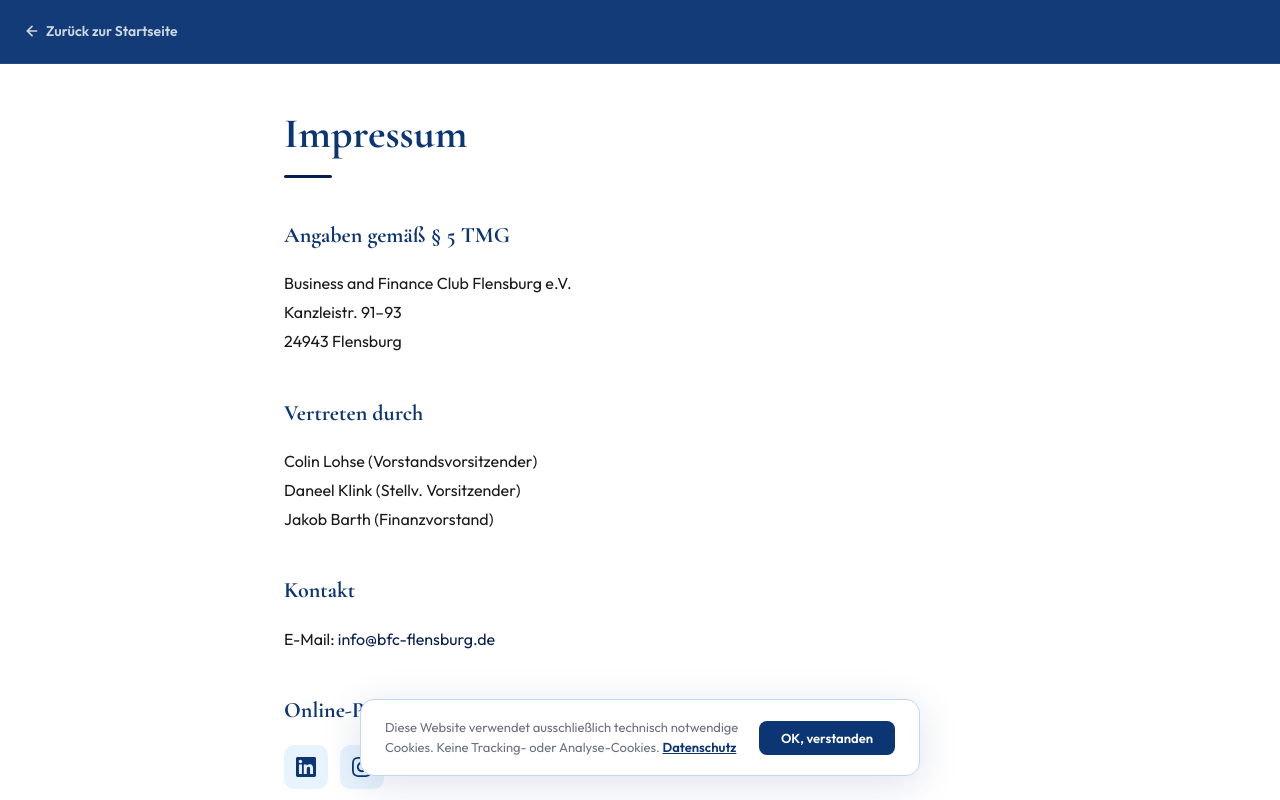
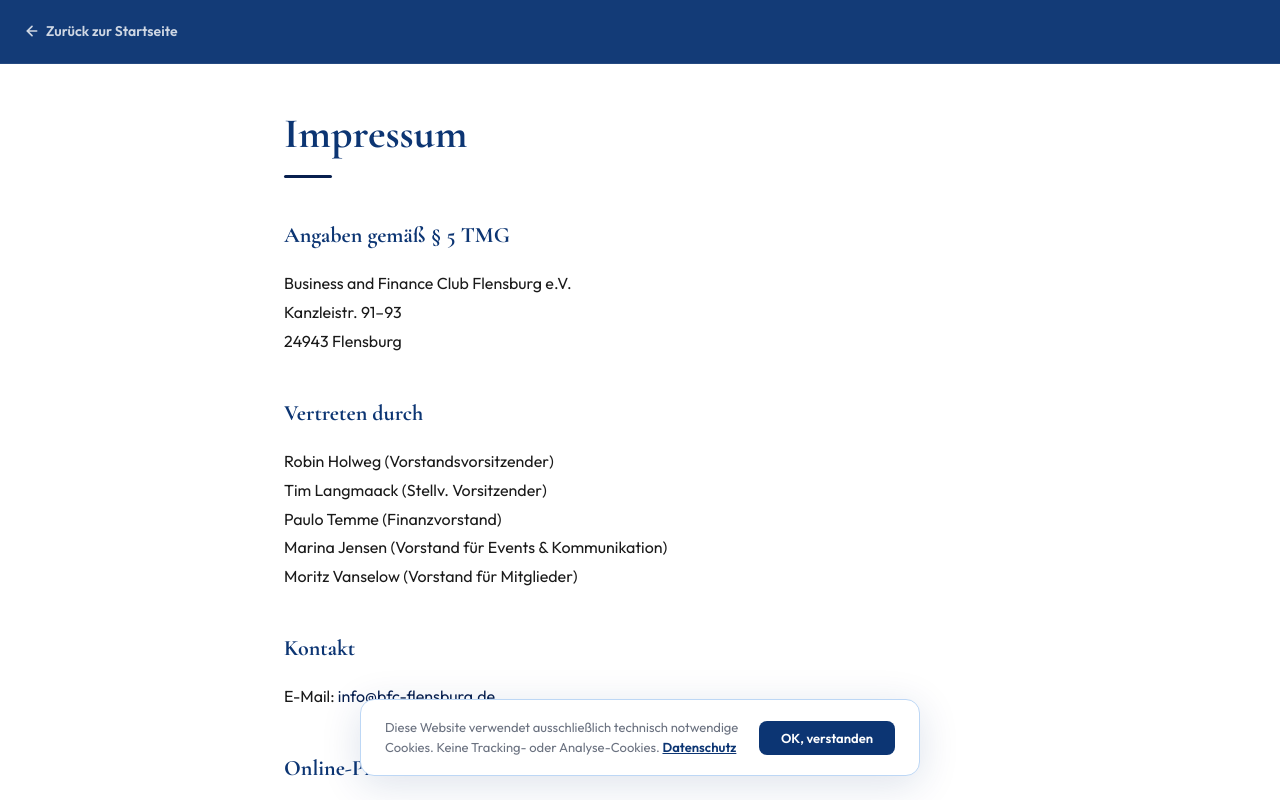
Before and after one commit to bfcflensburgev/Webseite, a Next.js app: page /impressum in a window 1280 px wide. Shown: the top 800 px of the page. Built offline with nearby package versions, Linux system fonts and the light colour scheme.

Commit message:
Update page.js

```diff
--- a/app/impressum/page.js
+++ b/app/impressum/page.js
@@ -31,10 +31,12 @@
         <section style={{ marginBottom: 40 }}>
           <h2 style={{ fontFamily: "var(--font-display)", fontSize: 22, fontWeight: 700, color: ACCENT, marginBottom: 16 }}>Vertreten durch</h2>
           <p style={{ fontSize: 16, lineHeight: 1.8, color: '#1a1a1a' }}>
-            Colin Lohse (Vorstandsvorsitzender)<br />
-            Daneel Klink (Stellv. Vorsitzender)<br />
-            Jakob Barth (Finanzvorstand)
-          </p>
+            Robin Holweg (Vorstandsvorsitzender)<br />
+            Tim Langmaack (Stellv. Vorsitzender)<br />
+            Paulo Temme (Finanzvorstand) <br />
+         Marina Jensen (Vorstand für Events & Kommunikation) <br />
+             Moritz Vanselow (Vorstand für Mitglieder) <br />
+              </p>
         </section>
 
         <section style={{ marginBottom: 40 }}>
```
